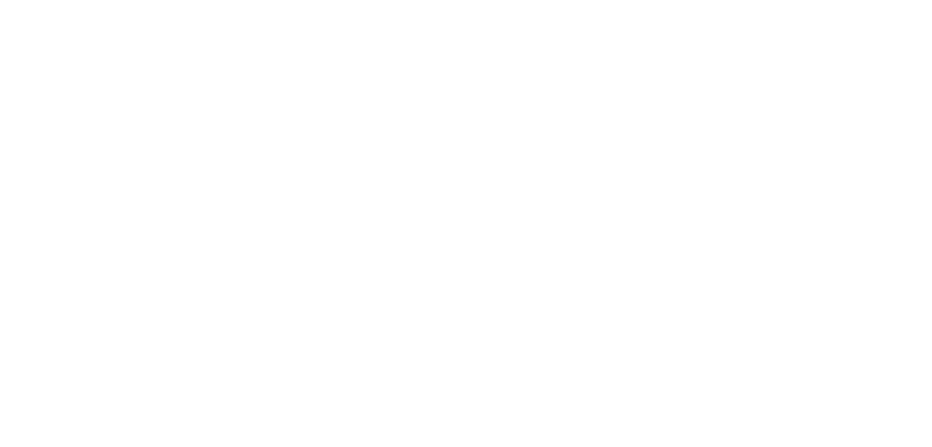
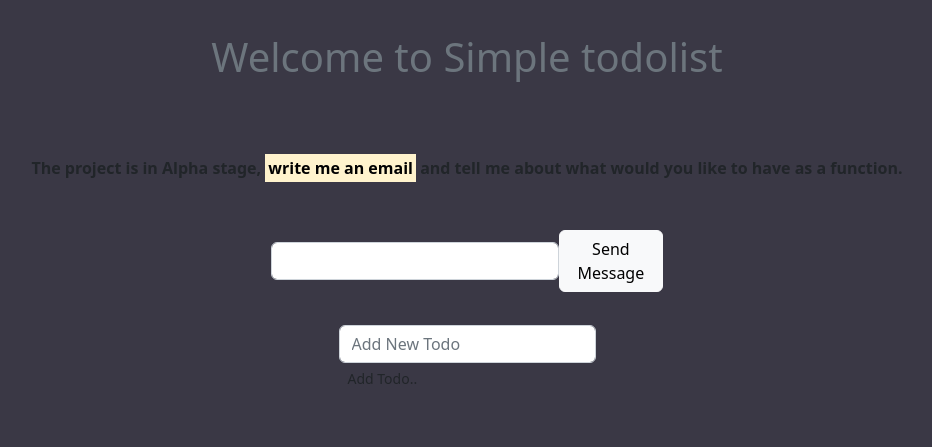
Before and after one commit to compassCourse/TeamWork-TodoList-CompassCourse16, a plain HTML site: page index.html in a window 1280 px wide. Shown: the whole page, without its empty margins (173-1105 px from the left). Drawn offline with nearby package versions, Linux system fonts and the light colour scheme.

Commit message:
Implemented TodoList Logic

```diff
--- a/app.js
+++ b/app.js
@@ -0,0 +1,18 @@
+function sendMail() {
+    window.location.href = "mailto:aggrow@hotmail.de"
+        + "?cc="
+        + "&subject=" + encodeURIComponent("This is my subject")
+        + "&body=" + encodeURIComponent(document.getElementById('emailInput').value);
+}
+function addTodoinList() {
+    let todoListInput = document.getElementById("myInput").value;
+    let todoListUL = document.getElementById("myUL");
+    let emptyListItem = document.createElement("li");
+    let textNodeTodo = document.createTextNode(todoListInput);
+
+    emptyListItem.appendChild(textNodeTodo);
+    todoListUL.appendChild(emptyListItem);
+
+    console.log("Todo has been added!");
+    document.getElementById("myInput").value ="";
+}
--- a/index.html
+++ b/index.html
@@ -3,8 +3,35 @@
 <head>
     <meta charset="UTF-8">
     <title>Jens' TodoList</title>
+    <!-- CSS only -->
+    <link href="https://cdn.jsdelivr.net/npm/bootstrap@5.2.0/dist/css/bootstrap.min.css" rel="stylesheet"
+          integrity="sha384-gH2yIJqKdNHPEq0n4Mqa/HGKIhSkIHeL5AyhkYV8i59U5AR6csBvApHHNl/vI1Bx" crossorigin="anonymous">
+    <!--Main stylesheet-->
+    <link rel="stylesheet" href="styles.css">
 </head>
 <body>
+<div class="fullHeight container-fluid">
+    <div class="container">
+        <h1 class="display-6 text-muted">Welcome to Simple todolist</h1>
+        <p class=""><strong>The project is in Alpha stage,
+            <mark>write me an email</mark>
+            and tell me about what would you like to have as a
+            function.</strong></p>
+        <!--Contact Input-->
+        <div class="contactDiv">
+            <input id="emailInput" type="text" class="form-control">
+            <button onclick="sendMail()" type="submit" class="btn btn-light">Send Message</button>
+        </div>
+        <!--TodoList Body-->
+        <div class="todoListDiv">
+            <input placeholder="Add New Todo" id="myInput" type="text" class="form-control">
+            <button onclick="addTodoinList()" id="myButton" class="btn btn-sm">Add Todo..</button>
+            <ul id="myUL"></ul>
+        </div>
+    </div>
+</div>
 
+<script src="app.js"></script>
 </body>
+
 </html>
--- a/styles.css
+++ b/styles.css
@@ -0,0 +1,36 @@
+* {
+    padding: 0;
+    margin: 0;
+}
+
+.fullHeight {
+    height: 100vh;
+    background: #3A3845;
+    /*display: flex;*/
+}
+
+.container {
+    display: flex;
+    justify-content: space-evenly;
+    align-items: center;
+    flex-direction: column;
+}
+
+.display-6, p {
+    padding: 3%;
+}
+
+.contactDiv {
+    display: flex;
+    align-items: center;
+}
+
+.todoListDiv {
+    padding: 3%;
+}
+
+#myButton:hover {
+    box-shadow: 0 5px 20px white;
+    transition: box-shadow 800ms;
+    /*background-color: lightgray;*/
+}
```
